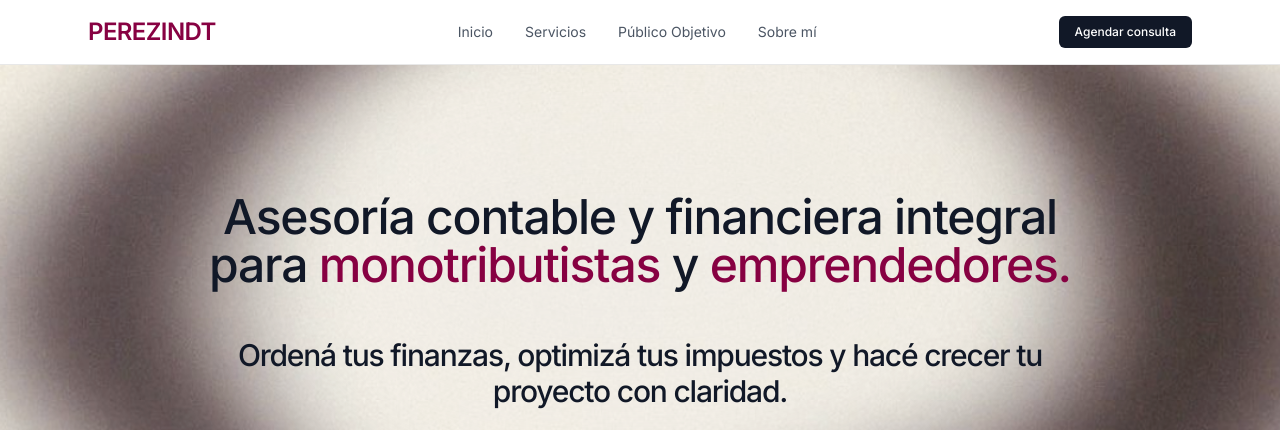
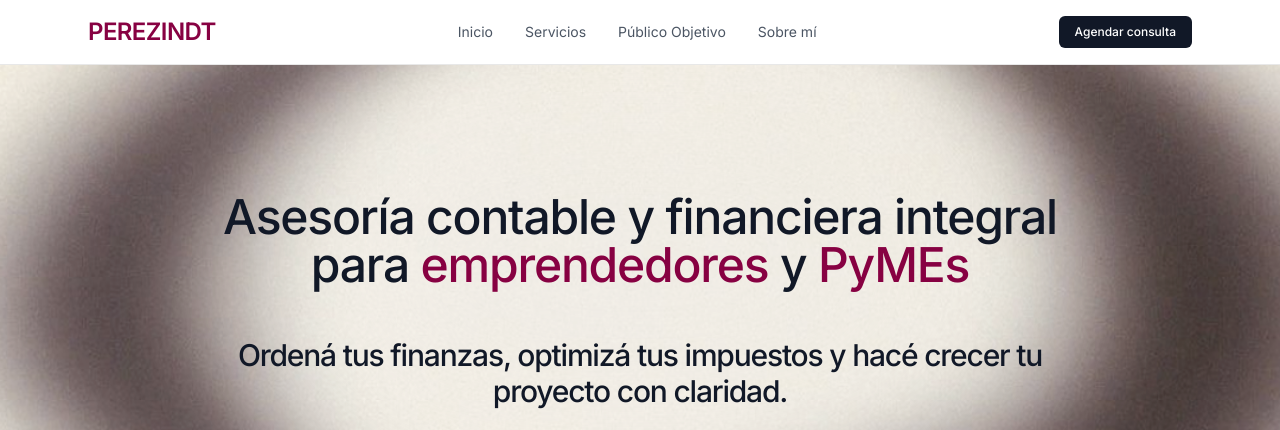
Before and after one commit to meliperezschwindt-ux/perezschwindt, a website: page index.html in a window 1280 px wide. Shown: the top 430 px of the page. Drawn offline with nearby package versions, Linux system fonts and the light colour scheme.

Commit message:
Update index.html

```diff
--- a/index.html
+++ b/index.html
@@ -153,7 +153,7 @@
         </h1> -->
 
         <h1 class="hero-in hero-in-1 max-w-4xl text-4xl md:text-5xl font-medium tracking-tight text-gray-900 leading-[1.1] mb-6">
-            Asesoría contable y financiera integral para <span class="text-[#870142]">monotributistas</span> y <span class="text-[#870142]">emprendedores.</span><br><br><span class="text-3xl">Ordená tus finanzas, optimizá tus impuestos y hacé crecer tu proyecto con claridad.</span>
+            Asesoría contable y financiera integral para <span class="text-[#870142]">emprendedores</span> y <span class="text-[#870142]">PyMEs</span><br><br><span class="text-3xl">Ordená tus finanzas, optimizá tus impuestos y hacé crecer tu proyecto con claridad.</span>
         </h1>
 
         <!-- <p class="max-w-[620px] text-base md:text-lg text-gray-1000 font-bold leading-relaxed mb-10">
```
